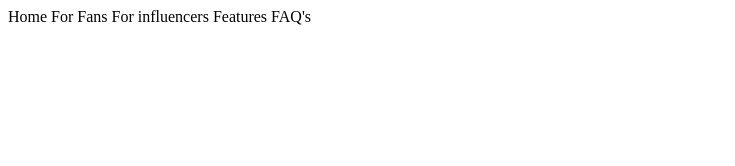
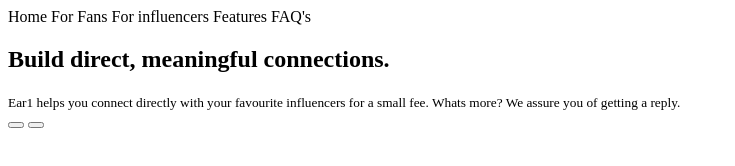
Before and after one commit to AckonSamuel/earl, a website: page index.html in a window 1280 px wide. Shown: the whole page, without its empty margins (0-735 px from the left). Drawn offline with Linux system fonts and the light colour scheme.

Commit message:
Add assets

```diff
--- a/index.html
+++ b/index.html
@@ -18,6 +18,17 @@
                 <a>FAQ's</a>
             </nav>
         </header>
+        <div class="banner">
+            <h1>Build direct, meaningful connections.</h1>
+            <small>Ear1 helps you connect directly with your favourite influencers for a small fee. Whats more? We assure you of getting a reply.</small>
+            <div class="buttons">
+                <button></button>
+                <button></button>
+            </div>
+            <div class="mates">
+
+            </div>
+        </div>
     </section>
 </body>
 </html>
```
Also changed, not shown: assets/hero/appstore_button.svg (added), assets/hero/playstore_button.svg (added), 3 other files.
